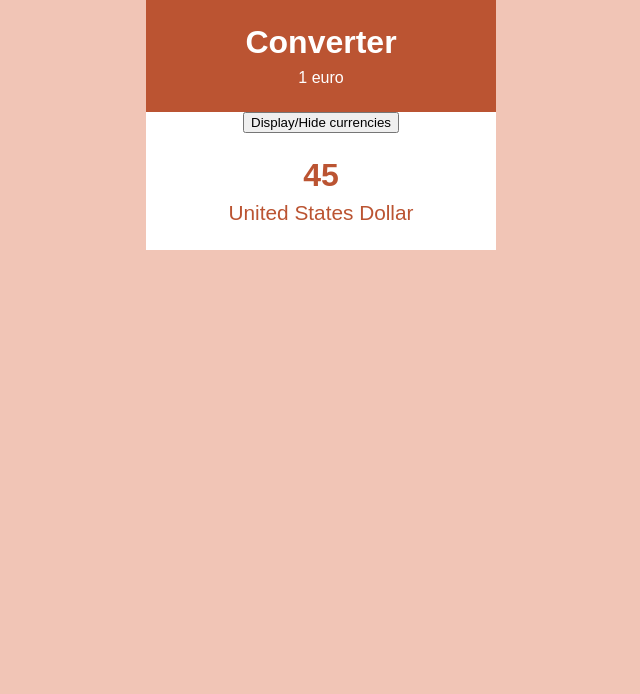
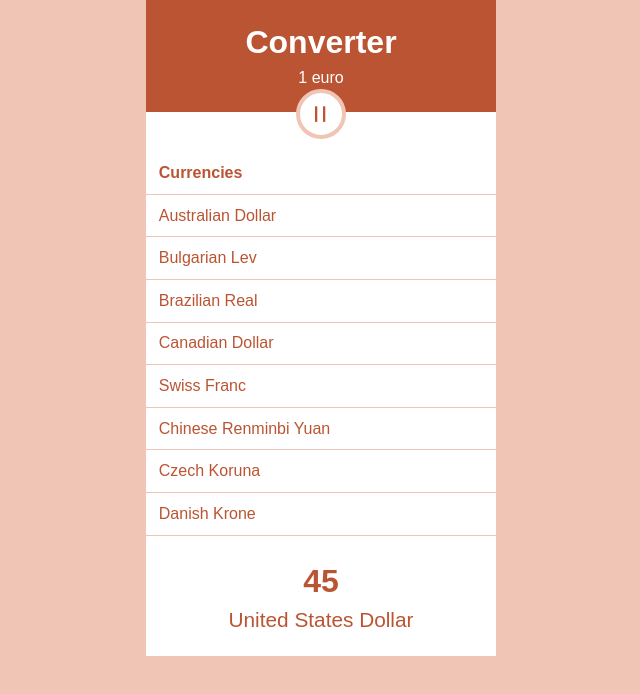
Before and after one commit to fg-floriangirard/CurrencyConverter, a React (Vite) app: page / in a window 1280 px wide. Shown: the top 694 px of the page, without its empty margins (319-959 px from the left). Built offline with nearby package versions, Linux system fonts and the light colour scheme.

Commit message:
Move button as a component + it triggers the treatment defined in app + styles

```diff
--- a/src/components/App/App.jsx
+++ b/src/components/App/App.jsx
@@ -3,20 +3,37 @@ import React from 'react';
 import Header from '../Header/Header';
 import Currencies from '../Currencies/Currencies';
 import Amount from '../Amount/Amount';
+import Button from '../Button/Button';
 
 import currencies from '../../data/currencies';
 
 import './App.scss';
 
 class App extends React.Component {
+  // Constructor to initialize the component state
   constructor(props) {
     super(props);
 
+    // Initialize the component state
     this.state = {
-      currenciesOpen: false,
+      currenciesOpen: true, // Set currenciesOpen to true initially
     };
+    // Binding the 'handleClick' method to the current instance of the class
+    // This is necessary to preserve the correct context of 'this' inside the method
+    this.handleClick = this.handleClick.bind(this);
   }
 
+  handleClick() {
+    // Retrieve the current value of currenciesOpen from the state
+    const { currenciesOpen } = this.state;
+    console.log('click !');
+    this.setState({
+      // Toggle the value of currenciesOpen and update the state
+      currenciesOpen: !currenciesOpen,
+    });
+  }
+
+  // Render method to render the component's UI
   render() {
     const { currenciesOpen } = this.state;
 
@@ -24,18 +41,7 @@ class App extends React.Component {
       <div className="App">
         <Header />
         <main>
-          <button
-            type="button"
-            onClick={() => {
-              console.log('Button pressed');
-
-              this.setState({
-                currenciesOpen: !currenciesOpen,
-              });
-            }}
-          >
-            Display/Hide currencies
-          </button>
+          <Button clickTreatment={this.handleClick} isOpen={currenciesOpen} />
           {currenciesOpen && <Currencies currenciesList={currencies} />}
           <Amount />
         </main>
--- /dev/null
+++ b/src/components/Button/Button.jsx
@@ -0,0 +1,27 @@
+import PropTypes from 'prop-types';
+
+import './Button.scss';
+
+const Button = ({ clickTreatment, isOpen }) => {
+  // Define a variable to hold the CSS class based on the 'isOpen' prop
+  let cssClass;
+  if (isOpen) {
+    cssClass = 'custom-button custom-button--open';
+  } else {
+    cssClass = 'custom-button';
+  }
+  // Render the button element with the appropriate CSS class and onClick event handler
+  return (
+    <button type="button" className={cssClass} onClick={clickTreatment}>
+      =
+    </button>
+  );
+};
+
+Button.propTypes = {
+  // type fonction
+  clickTreatment: PropTypes.func.isRequired,
+  isOpen: PropTypes.bool.isRequired,
+};
+
+export default Button;
--- /dev/null
+++ b/src/components/Button/Button.scss
@@ -0,0 +1,23 @@
+@use 'src/styles/variables';
+
+.custom-button {
+  width: 50px;
+  height: 50px;
+  border-radius: 50%;
+  border: 4px solid variables.$altColor;
+  background-color: variables.$lightColor;
+  font-size: 2em;
+  color: variables.$mainColor;
+  margin-top: -25px;
+
+  // On hover reverse colors
+  &:hover {
+    color: variables.$lightColor;
+    background-color: variables.$altColor;
+  }
+
+  &.custom-button--open {
+    // Apply rotation
+    transform: rotate(90deg);
+  }
+}
```
